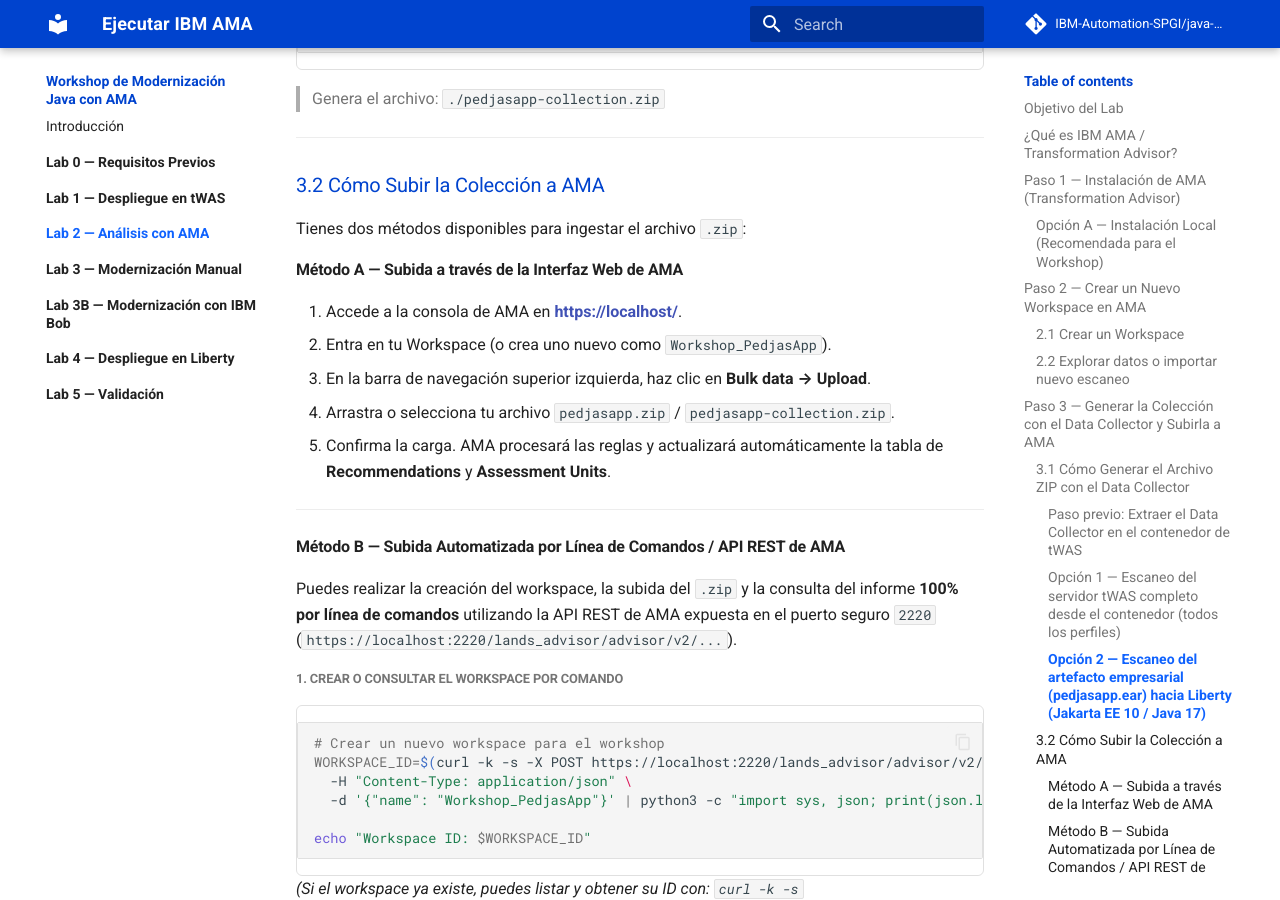
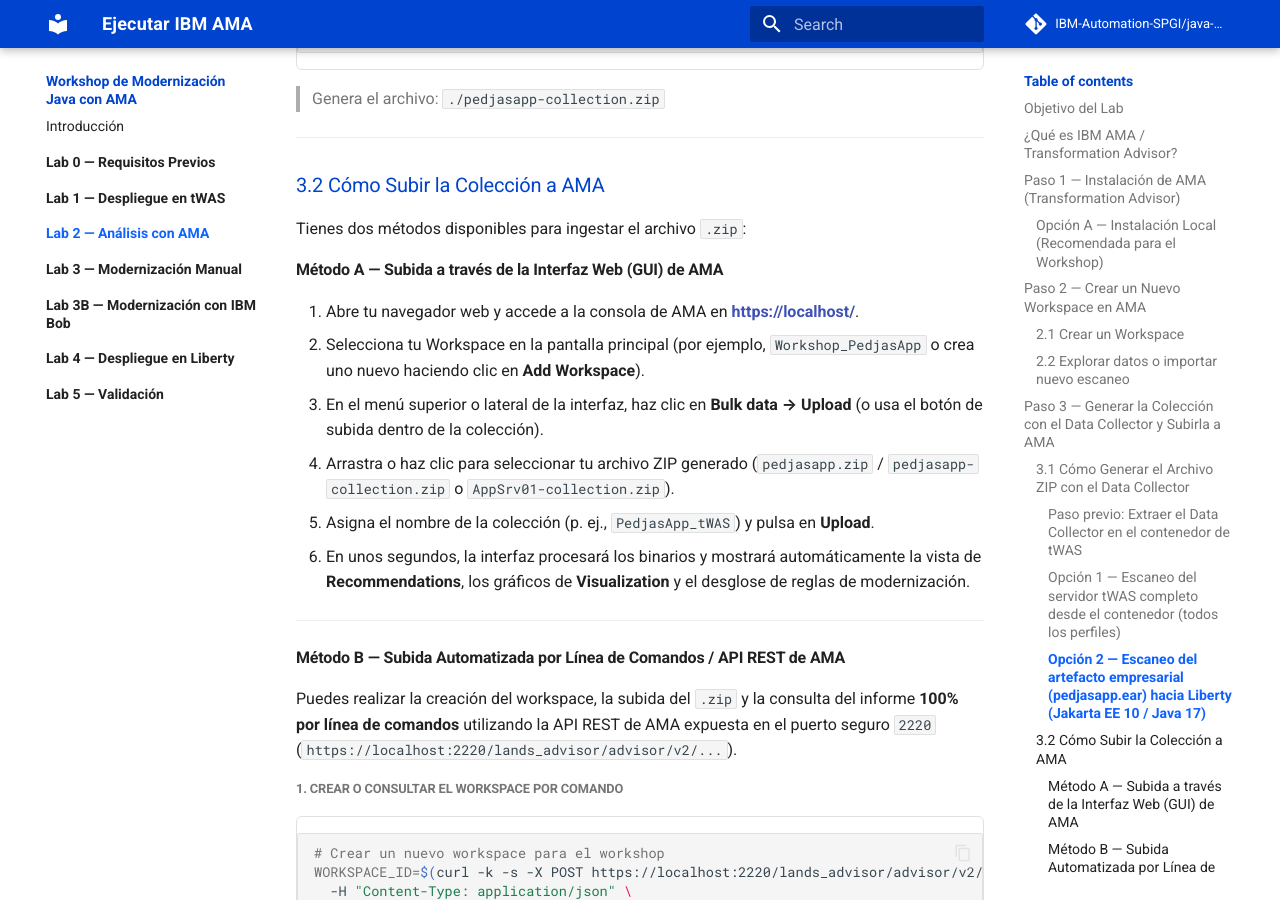
Before and after one commit to IBM-Automation-SPGI/java-mod-workshop, an MkDocs documentation site: the page built from docs/lab2/index.md, in a window 1280 px wide and 900 px high, scrolled down 4030 px. Built offline with MkDocs 1.6.1 and Material for MkDocs 9.7.7, drawn with Linux system fonts in a browser that asks for light colours; comment, search, counter and statistics services are not loaded.

Commit message:
docs(lab2): clarify GUI upload instructions for data collection zip

```diff
--- a/docs/lab2/index.md
+++ b/docs/lab2/index.md
@@ -159,12 +159,13 @@
 
 Tienes dos métodos disponibles para ingestar el archivo `.zip`:
 
-#### Método A — Subida a través de la Interfaz Web de AMA
-1. Accede a la consola de AMA en **[https://localhost/](https://localhost/)**.
-2. Entra en tu Workspace (o crea uno nuevo como `Workshop_PedjasApp`).
-3. En la barra de navegación superior izquierda, haz clic en **Bulk data → Upload**.
-4. Arrastra o selecciona tu archivo `pedjasapp.zip` / `pedjasapp-collection.zip`.
-5. Confirma la carga. AMA procesará las reglas y actualizará automáticamente la tabla de **Recommendations** y **Assessment Units**.
+#### Método A — Subida a través de la Interfaz Web (GUI) de AMA
+1. Abre tu navegador web y accede a la consola de AMA en **[https://localhost/](https://localhost/)**.
+2. Selecciona tu Workspace en la pantalla principal (por ejemplo, `Workshop_PedjasApp` o crea uno nuevo haciendo clic en **Add Workspace**).
+3. En el menú superior o lateral de la interfaz, haz clic en **Bulk data → Upload** (o usa el botón de subida dentro de la colección).
+4. Arrastra o haz clic para seleccionar tu archivo ZIP generado (`pedjasapp.zip` / `pedjasapp-collection.zip` o `AppSrv01-collection.zip`).
+5. Asigna el nombre de la colección (p. ej., `PedjasApp_tWAS`) y pulsa en **Upload**.
+6. En unos segundos, la interfaz procesará los binarios y mostrará automáticamente la vista de **Recommendations**, los gráficos de **Visualization** y el desglose de reglas de modernización.
 
 ---
 
```
